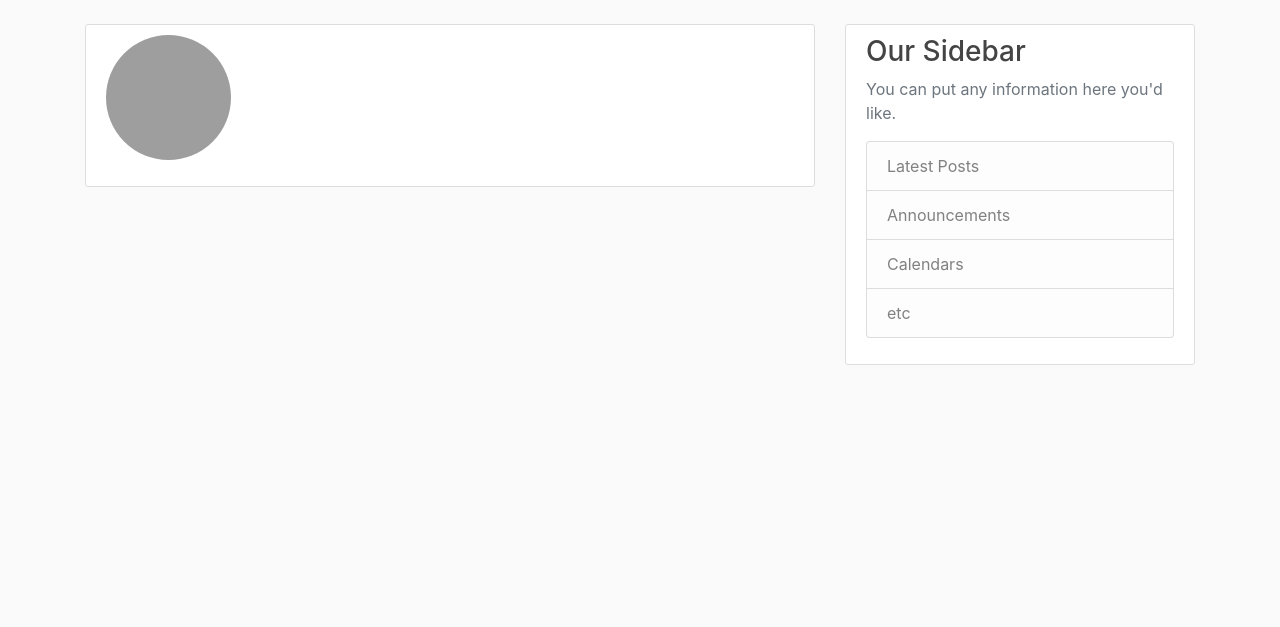
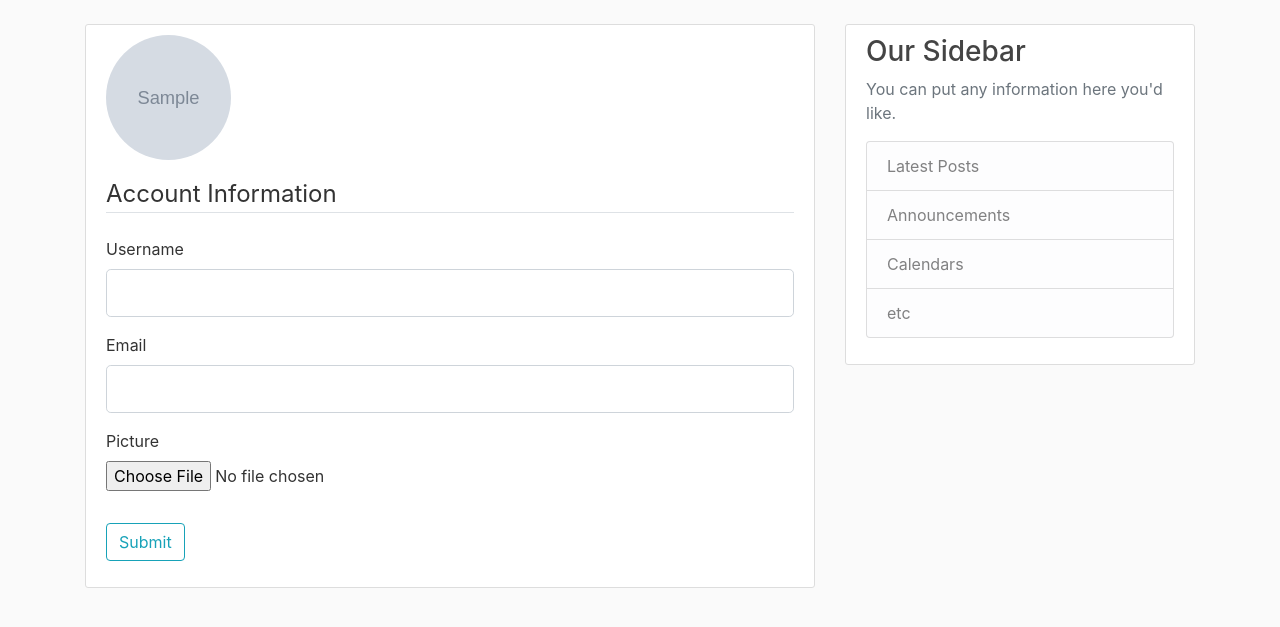
Before and after one commit to AnkitM18-tech/Flask-Blog, a Python web app: template blog/blog/templates/account.html.j2 in a window 1280 px wide. Shown: the part 56-683 px from the top of the page. Run offline with Jinja, Linux system fonts and the light colour scheme; the template is opened without the code that fills it: most values are stand-ins (such as "Sample title", 1, 10 or a date in 2020); grey boxes marked "Sample" are stand-in pictures; form fields are guessed from the names that the template uses; grey boxes are pictures that could not be loaded.

Commit message:
account page template

```diff
--- a/blog/blog/templates/account.html.j2
+++ b/blog/blog/templates/account.html.j2
@@ -1,13 +1,58 @@
 {% extends "layout.html" %} {% block content %}
 <div class="content-section">
   <div class="media">
-    <img class="rounded-circle account-img" src=f"{{ current_user.image_file }}"
+    <img class="rounded-circle account-img" src="{{ image_file }}"
     />
     <div class="media-body">
       <h2 class="account-heading">{{ current_user.username }}</h2>
       <p class="text-secondary">{{ current_user.email }}</p>
     </div>
   </div>
-  <!-- FORM HERE -->
+  <form method="POST" action="" enctype="multipart/form-data">
+    {{ form.hidden_tag() }}
+    <fieldset class="form-group">
+      <legend class="border-bottom mb-4">Account Information</legend>
+      <div class="form-group">
+        {{ form.username.label(class="form-control-label") }}
+
+        {% if form.username.errors %}
+          {{ form.username(class="form-control form-control-lg is-invalid",) }}
+          <div class="invalid-feedback">
+            {% for error in form.username.errors %}
+              <span>{{ error }}</span>
+            {% endfor %}
+          </div>
+        {% else %}
+          {{ form.username(class="form-control form-control-lg") }}
+        {% endif %}
+      </div>
+      <div class="form-group">
+        {{ form.email.label(class="form-control-label") }}
+
+        {% if form.email.errors %}
+          {{ form.email(class="form-control form-control-lg is-invalid") }}
+          <div class="invalid-feedback">
+            {% for error in form.email.errors %}
+              <span>{{ error }}</span>
+            {% endfor %}
+          </div>
+        {% else %}
+          {{ form.email(class="form-control form-control-lg") }}
+        {% endif %}
+      </div>
+      <div class="form-group">
+        {{ form.picture.label() }}
+        {{ form.picture(class="form-control-file") }}
+        {% if form.picture.errors %}
+          {% for error in form.picture.errors %}
+              <span class="text-danger">{{ error }}</span><br />
+            {% endfor %}
+        {% endif %}
+      </div>
+    </fieldset>
+    <div class="form-group">
+      {{ form.submit(class="btn btn-outline-info") }}
+    </div>
+  </form>
 </div>
 {% endblock content %}
```
